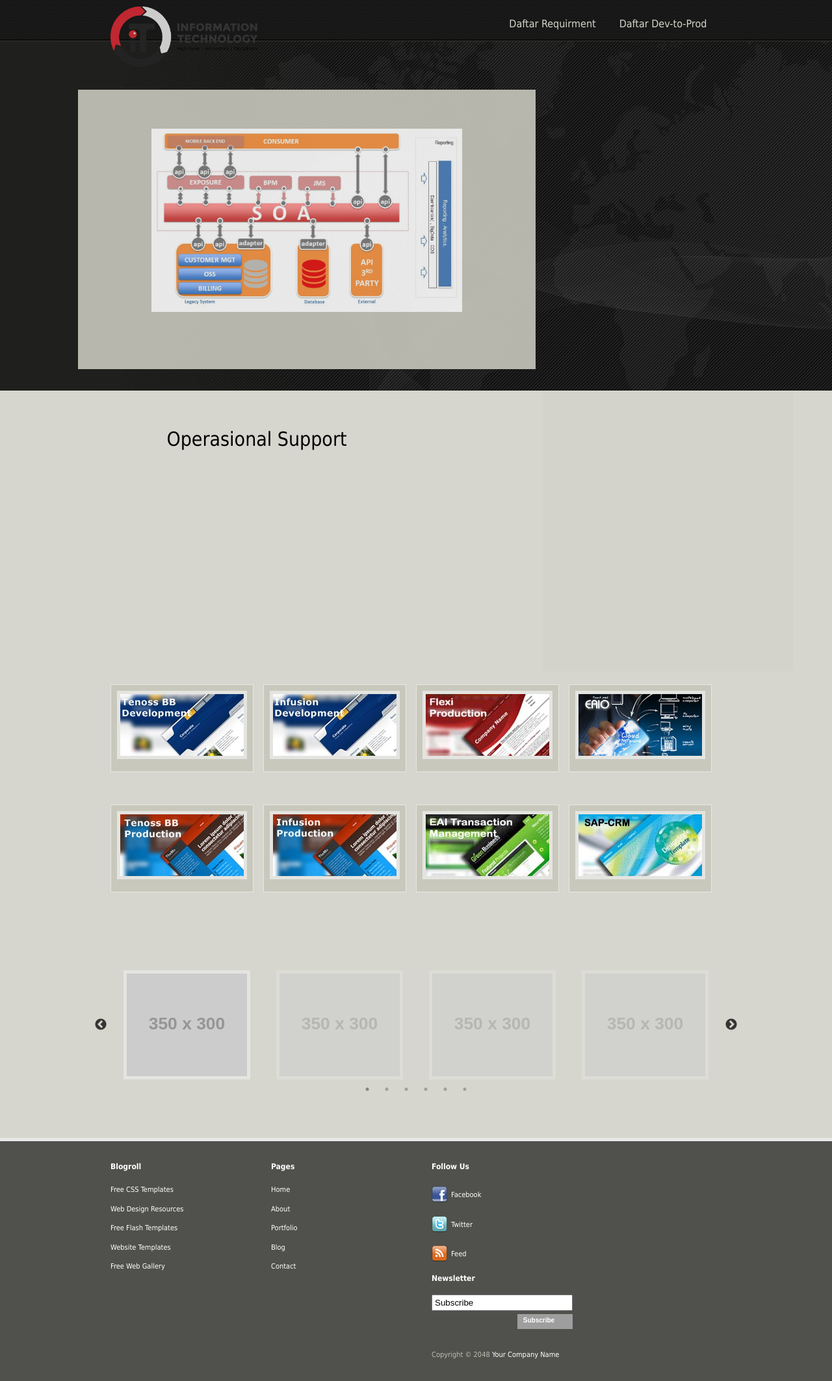
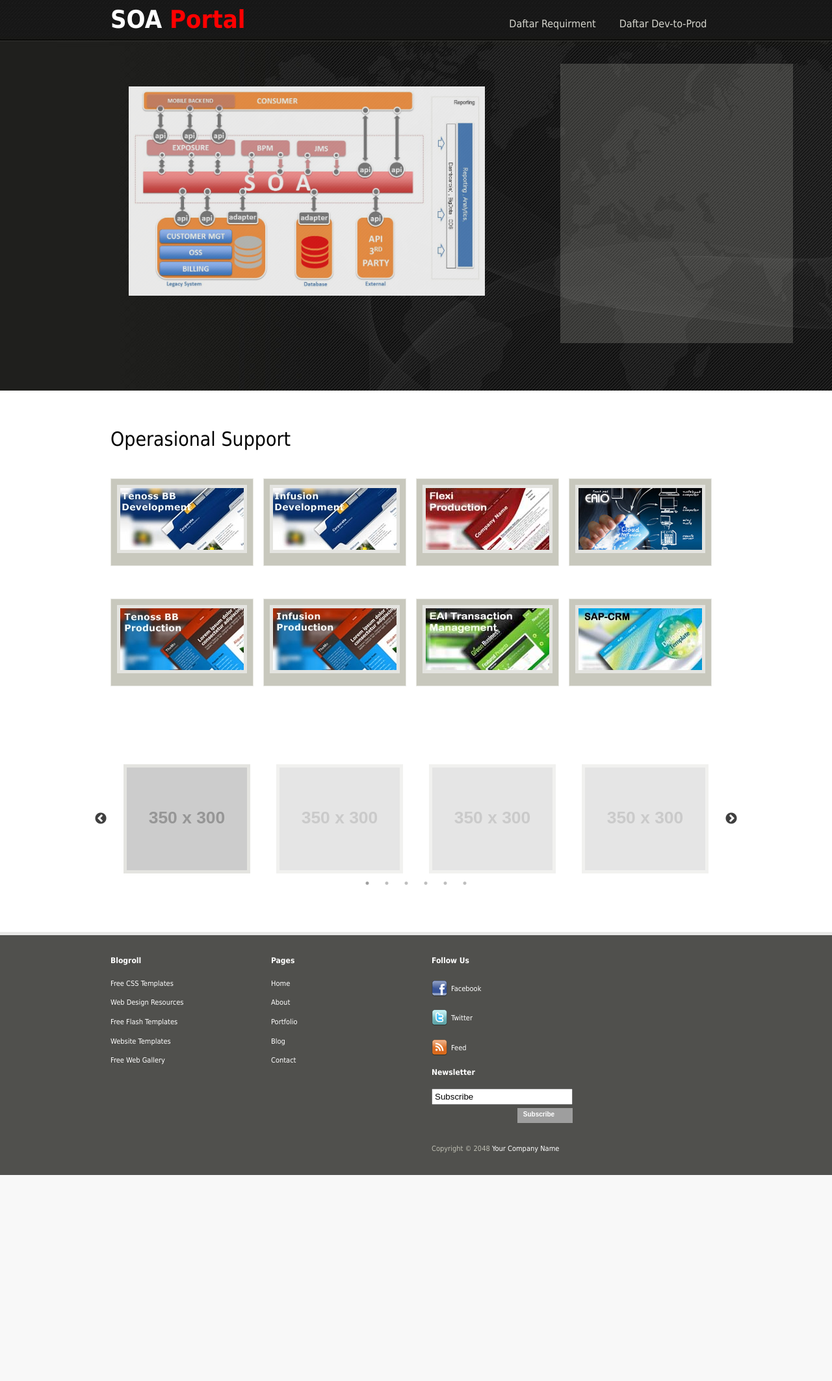
Before and after one commit to adamalfian/KerjaPraktek, a PHP site: page / in a window 1280 px wide. Shown: the whole page at 65% size. After the commit the page ends 1808 px from the top, so only its background shows below. Run offline with PHP 8.4, Linux system fonts and the light colour scheme; grey boxes labelled with a size stand in for pictures from a placeholder-image service; some libraries are stand-ins or nearby versions; grey boxes are pictures that could not be loaded.

Commit message:
middle_R, ga ada logo, edit background

```diff
--- a/css/templatemo_style.css
+++ b/css/templatemo_style.css
@@ -10,7 +10,7 @@ body {
 	font-family: Tahoma, Geneva, sans-serif;
 	font-size: 14px;
 	line-height: 1.4em;
-	background-color: #d6d6ce;
+	background-color: white;
 }
 
 a, a:link, a:visited {
@@ -149,16 +149,15 @@ h6 { font-size: 12px; margin: 0 0 5px; padding: 0; }
 
 #templatemo_middle_l {
 	width: 55%;
-	height: 430px;
-	margin: 35px 30px 0px 120px;
+	height: 410px;
+	margin: 10px 30px 0px 120px;
 	padding: 60px 10px;
-	background: #c8c8bd;
 	opacity: 0.9;
 	float :left;
 }
 
 #templatemo_middle_r {
-	width: 30%;
+	width: 28%;
 	height: 430px;
 	margin: 35px 60px 0px 0px;
 	padding: 60px 10px;
--- a/index.html
+++ b/index.html
@@ -111,7 +111,7 @@ ddsmoothmenu.init({
 
 <div id="templatemo_header_wrapper">
     <div id="templatemo_header">
-        <div id="site_title"><img src="images/LOGO_DIT_BARU_FIX.png"></div>
+        <div id="site_title"><a>SOA<span style="color: red"> Portal</span></a></div>
         <div id="templatemo_menu" class="ddsmoothmenu">
             <ul>
                 <li><a href="https://docs.google.com/spreadsheets/d/16zmsnK-yCQSDDR4l2Wi0Q4JDvJsmr6ljtJACRPFTZ4U/edit#gid=0">Daftar Requirment</a></li>
@@ -125,7 +125,7 @@ ddsmoothmenu.init({
 <div id="templatemo_middle_wrapper">
     <!-- Frame Works 1-->
     <div id="templatemo_middle_l" >
-        <center><img src="images/SOA_MAP.jpg" width="70%" height="40%"></center>
+        <center><img src="images/SOA_MAP.jpg" width="80%" height="60%"></center>
     </div>
     <!-- Frame Works 2-->
     <div id="templatemo_middle_r">
@@ -135,7 +135,7 @@ ddsmoothmenu.init({
 <div id="templatemo_main_top"></div>
 <div id="templatemo_main">
     <div class="col_12 float_l">
-        <h2><center>Operasional Support</center></h2>
+        <h2>Operasional Support</h2>
     </div>
     <div class="cleaner h20"></div>
     <div class="fp_box5">
```
